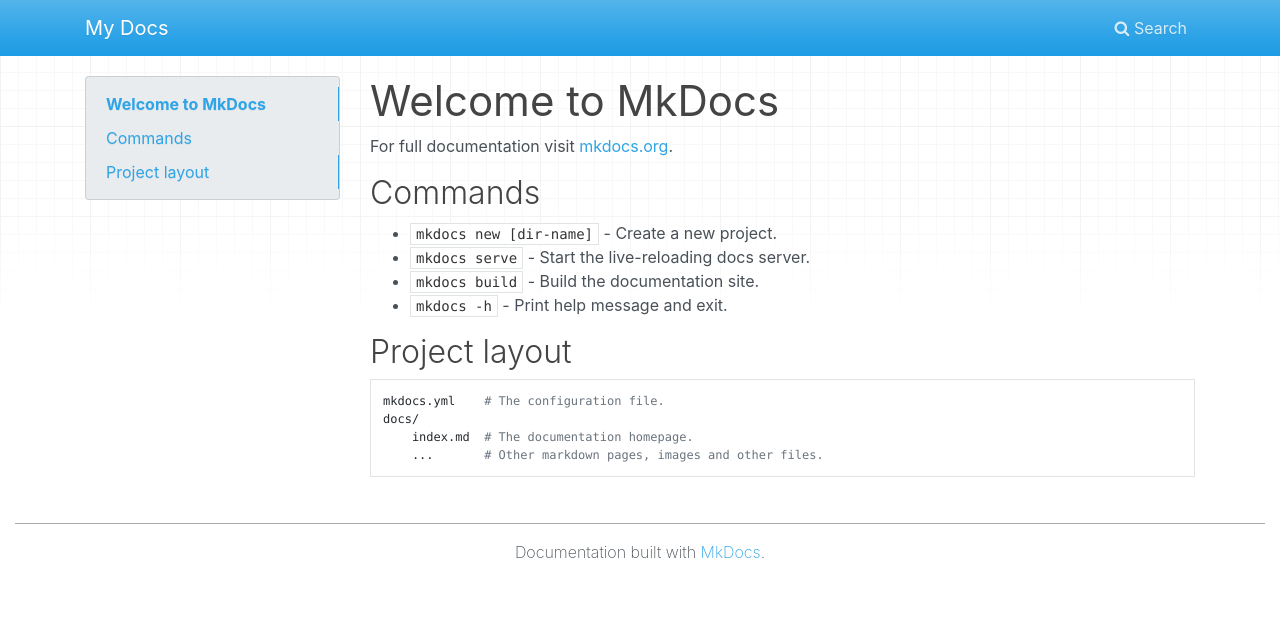
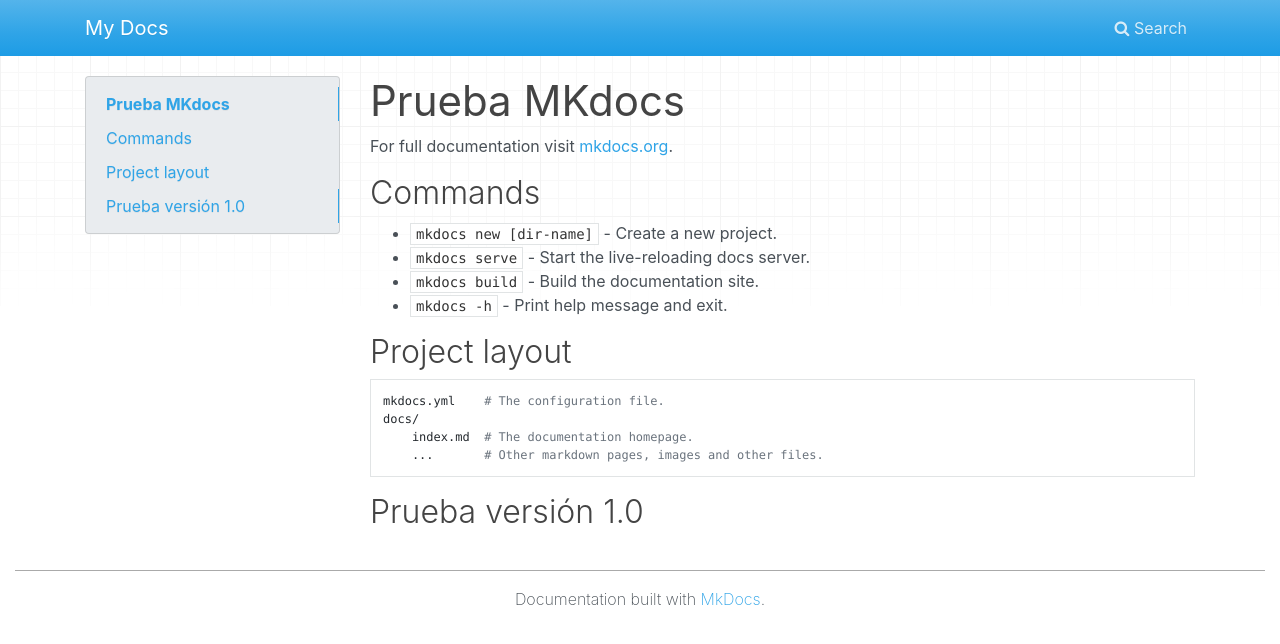
Before and after one commit to AleLJ/python_rep, a plain HTML site: page index.html in a window 1280 px wide. Drawn offline with nearby package versions, Linux system fonts and the light colour scheme.

Commit message:
Deployed c324680 with MkDocs version: 1.5.3

```diff
--- a/index.html
+++ b/index.html
@@ -49,13 +49,17 @@
     <div id="toc-collapse" class="navbar-collapse collapse card bg-secondary">
         <ul class="nav flex-column">
 
-            <li class="nav-item" data-level="1"><a href="#welcome-to-mkdocs" class="nav-link">Welcome to MkDocs</a>
+            <li class="nav-item" data-level="1"><a href="#prueba-mkdocs" class="nav-link">Prueba MKdocs</a>
               <ul class="nav flex-column">
             <li class="nav-item" data-level="2"><a href="#commands" class="nav-link">Commands</a>
               <ul class="nav flex-column">
               </ul>
             </li>
             <li class="nav-item" data-level="2"><a href="#project-layout" class="nav-link">Project layout</a>
+              <ul class="nav flex-column">
+              </ul>
+            </li>
+            <li class="nav-item" data-level="2"><a href="#prueba-version-10" class="nav-link">Prueba versión 1.0</a>
               <ul class="nav flex-column">
               </ul>
             </li>
@@ -66,7 +70,7 @@
 </div></div>
                     <div class="col-md-9" role="main">
 
-<h1 id="welcome-to-mkdocs">Welcome to MkDocs</h1>
+<h1 id="prueba-mkdocs">Prueba MKdocs</h1>
 <p>For full documentation visit <a href="https://www.mkdocs.org">mkdocs.org</a>.</p>
 <h2 id="commands">Commands</h2>
 <ul>
@@ -80,7 +84,8 @@
 docs/
     index.md  # The documentation homepage.
     ...       # Other markdown pages, images and other files.
-</code></pre></div>
+</code></pre>
+<h2 id="prueba-version-10">Prueba versión 1.0</h2></div>
             </div>
         </div>
 
@@ -163,5 +168,5 @@
 
 <!--
 MkDocs version : 1.5.3
-Build Date UTC : 2024-03-05 16:37:18.991354+00:00
+Build Date UTC : 2024-03-18 20:12:00.363246+00:00
 -->
--- a/search/search_index.json
+++ b/search/search_index.json
@@ -1 +1 @@
-{"config":{"indexing":"full","lang":["en"],"min_search_length":3,"prebuild_index":false,"separator":"[\\s\\-]+"},"docs":[{"location":"","text":"Welcome to MkDocs For full documentation visit mkdocs.org . Commands mkdocs new [dir-name] - Create a new project. mkdocs serve - Start the live-reloading docs server. mkdocs build - Build the documentation site. mkdocs -h - Print help message and exit. Project layout mkdocs.yml # The configuration file. docs/ index.md # The documentation homepage. ... # Other markdown pages, images and other files.","title":"Welcome to MkDocs"},{"location":"#welcome-to-mkdocs","text":"For full documentation visit mkdocs.org .","title":"Welcome to MkDocs"},{"location":"#commands","text":"mkdocs new [dir-name] - Create a new project. mkdocs serve - Start the live-reloading docs server. mkdocs build - Build the documentation site. mkdocs -h - Print help message and exit.","title":"Commands"},{"location":"#project-layout","text":"mkdocs.yml # The configuration file. docs/ index.md # The documentation homepage. ... # Other markdown pages, images and other files.","title":"Project layout"}]}
+{"config":{"indexing":"full","lang":["en"],"min_search_length":3,"prebuild_index":false,"separator":"[\\s\\-]+"},"docs":[{"location":"","text":"Prueba MKdocs For full documentation visit mkdocs.org . Commands mkdocs new [dir-name] - Create a new project. mkdocs serve - Start the live-reloading docs server. mkdocs build - Build the documentation site. mkdocs -h - Print help message and exit. Project layout mkdocs.yml # The configuration file. docs/ index.md # The documentation homepage. ... # Other markdown pages, images and other files. Prueba versi\u00f3n 1.0","title":"Prueba MKdocs"},{"location":"#prueba-mkdocs","text":"For full documentation visit mkdocs.org .","title":"Prueba MKdocs"},{"location":"#commands","text":"mkdocs new [dir-name] - Create a new project. mkdocs serve - Start the live-reloading docs server. mkdocs build - Build the documentation site. mkdocs -h - Print help message and exit.","title":"Commands"},{"location":"#project-layout","text":"mkdocs.yml # The configuration file. docs/ index.md # The documentation homepage. ... # Other markdown pages, images and other files.","title":"Project layout"},{"location":"#prueba-version-10","text":"","title":"Prueba versi\u00f3n 1.0"}]}
```
Also changed, not shown: 1 other file.
